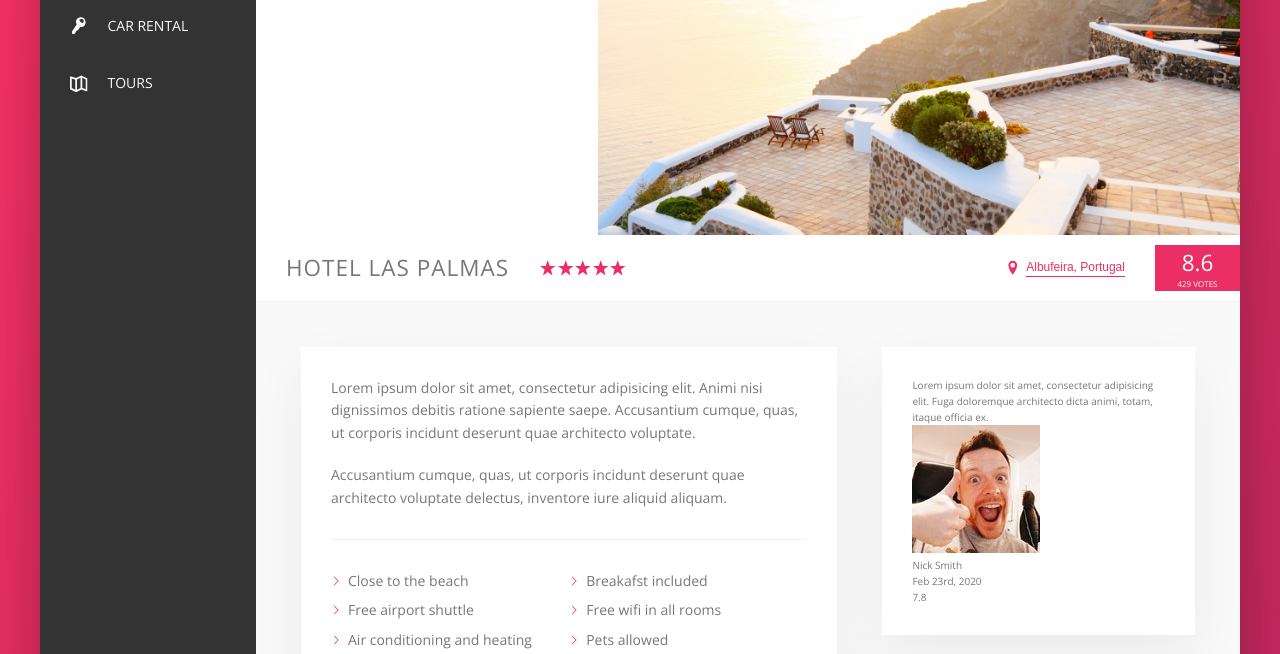
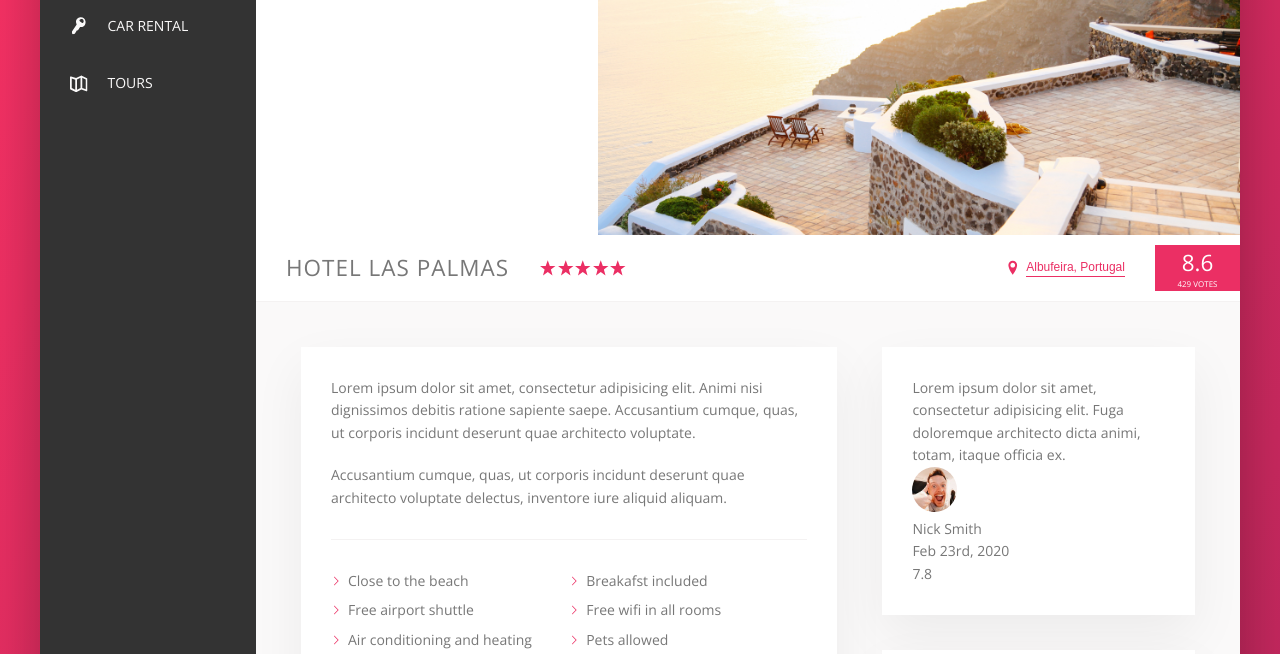
Before and after one commit to PranavGPR/TrilloByGPR, a website: page index.html in a window 1280 px wide. Shown: the part 300-954 px from the top of the page. Drawn offline with nearby package versions, Linux system fonts and the light colour scheme.

Commit message:
review styling font change

```diff
--- a/sass/components/_review.scss
+++ b/sass/components/_review.scss
@@ -5,30 +5,25 @@
   margin-bottom: 3.5rem;
 
   &__text {
-
   }
 
   &__user {
-
     &-box {
-
     }
 
     &-name {
-
     }
 
     &-date {
-
     }
-
   }
 
   &__photo {
-
+    height: 4.5rem;
+    width: 4.5rem;
+    border-radius: 50%;
   }
 
   &__rating {
-
   }
 }
--- a/sass/layouts/_detail.scss
+++ b/sass/layouts/_detail.scss
@@ -3,10 +3,10 @@
   padding: 4.5rem;
   background-color: var(--color-grey-light-1);
   border-bottom: var(--line);
+  font-size: 1.4rem;
 }
 
 .description {
-  font-size: 1.4rem;
   background-color: #fff;
   box-shadow: var(--shadow-light);
   padding: 3rem;
```
Also changed, not shown: css/style.css, css/style.min.css. Lines whose indentation alone changed are shown as unchanged.
